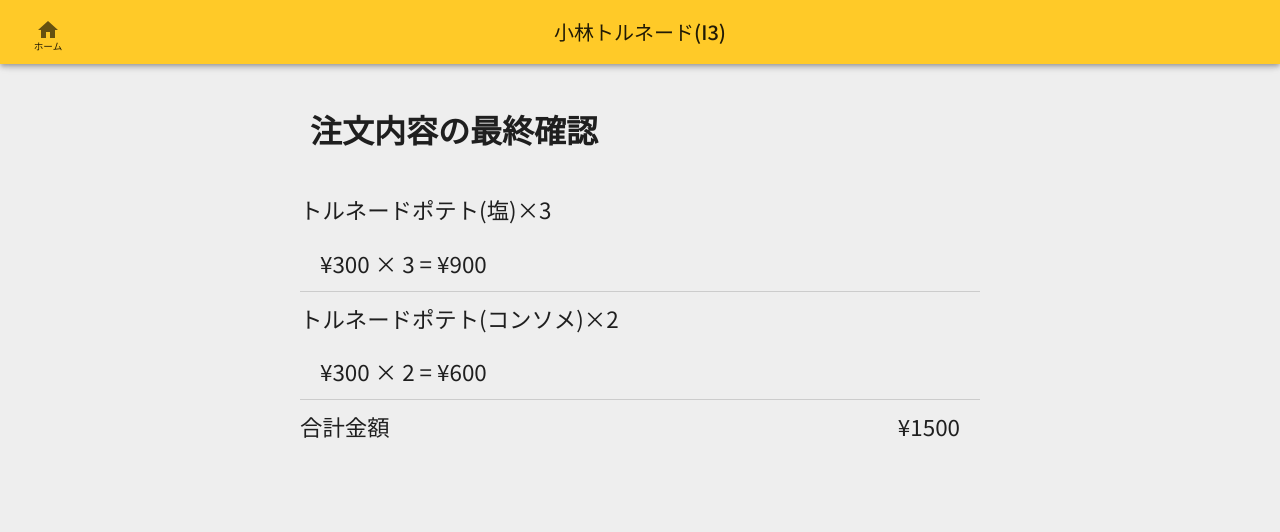
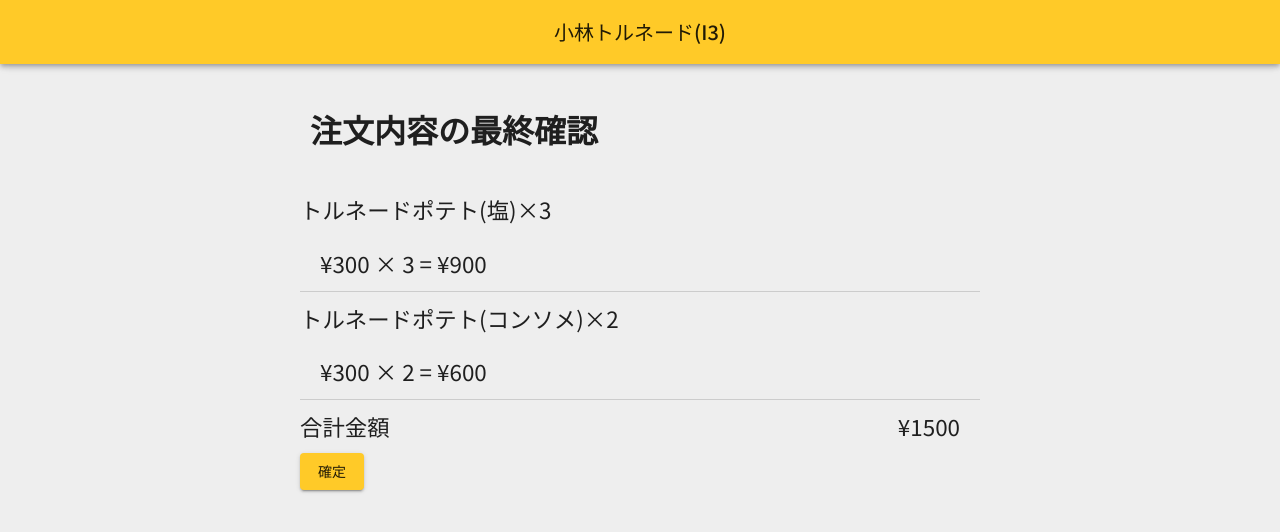
Before and after one commit to dokimiki/scfes23-foodorder, a Next.js app: page /I3/order/confirm in a window 1280 px wide. Shown: the top 532 px of the page. Built offline with nearby package versions, Linux system fonts and the light colour scheme.

Commit message:
complete?

```diff
--- a/src/app/I3/order/confirm/page.tsx
+++ b/src/app/I3/order/confirm/page.tsx
@@ -2,6 +2,8 @@
 
 import * as React from "react";
 import style from "./style.module.scss";
+import { Button } from "@mui/material";
+import { useRouter } from "next/navigation";
 // 注文確認ページ
 
 function Food({ foodName, foodNum, foodPrice, foodSum }: { foodName: string; foodNum: number; foodPrice: number; foodSum: number }) {
@@ -22,6 +24,8 @@ function Food({ foodName, foodNum, foodPrice, foodSum }: { foodName: string; foo
 }
 
 export default function Confirm() {
+    const router = useRouter();
+
     const foodName = ["トルネードポテト(塩)", "かば焼きくん", "トルネードポテト(コンソメ)"];
     const foodNum = [3, 0, 2]; //商品の数量
     const foodPrice = [300, 10, 300]; //商品の値段
@@ -51,6 +55,14 @@ export default function Confirm() {
                     </span>
                 </p>
             </div>
+            <Button
+                variant="contained"
+                onClick={() => {
+                    router.push("/I3/order/completed");
+                }}
+            >
+                確定
+            </Button>
         </main>
     );
 }
--- a/src/app/I3/order/layout.tsx
+++ b/src/app/I3/order/layout.tsx
@@ -16,7 +16,7 @@ export default function Layout({ children }: { children: React.ReactNode }) {
                         },
                     }}
                 />
-                <Header title={"小林トルネード(I3)"} homeLink={"/I3/order/menus"} />
+                <Header title={"小林トルネード(I3)"} />
                 {children}
 
                 <Footer />
--- a/src/app/I3/order/menus/OrderDrawerContent.tsx
+++ b/src/app/I3/order/menus/OrderDrawerContent.tsx
@@ -33,12 +33,14 @@ export default function OrderDrawerContent({
     cart,
     addToCart,
     removeFromCart,
+    onOrder,
     drawerBleeding,
 }: {
     menus: MenuItem[];
     cart: CartItem[];
     addToCart: (id: string) => void;
     removeFromCart: (id: string) => void;
+    onOrder: () => void;
     drawerBleeding: number;
 }) {
     let total = cart.reduce((amount, e) => {
@@ -75,7 +77,7 @@ export default function OrderDrawerContent({
                         </Typography>
                         <Typography variant="h4">{total.toLocaleString()}</Typography>
                     </Stack>
-                    <Button variant="contained" sx={{ margin: 2, pointerEvents: "all" }}>
+                    <Button variant="contained" sx={{ margin: 2, pointerEvents: "all" }} onClick={onOrder}>
                         注文する
                     </Button>
                 </Stack>
--- a/src/components/layouts/OrderHeader.tsx
+++ b/src/components/layouts/OrderHeader.tsx
@@ -8,42 +8,16 @@ import Typography from "@mui/material/Typography";
 import IconButton from "@mui/material/IconButton";
 import HomeIcon from "@mui/icons-material/Home";
 
-export default function Header({ title, homeLink }: { title: string; homeLink: string }) {
+export default function Header({ title }: { title: string }) {
     return (
         <>
             <AppBar position="fixed" sx={{ zIndex: (theme) => theme.zIndex.drawer + 1 }}>
-                <Toolbar sx={{ justifyContent: "space-between" }}>
-                    <div>
-                        <span
-                            css={css`
-                                position: relative;
-                                &::after {
-                                    content: "ホーム";
-                                    text-align: center;
-                                    position: absolute;
-                                    top: 2.3em;
-                                    left: 0;
-                                    right: 0;
-                                    margin: auto;
-                                    font-size: 0.6em;
-                                }
-                            `}
-                        >
-                            <IconButton size="large" color="inherit" component={Link} href={homeLink}>
-                                <HomeIcon sx={{ marginBottom: "0.2em", color: "text.secondary" }} />
-                            </IconButton>
-                        </span>
-                    </div>
+                <Toolbar sx={{ justifyContent: "center" }}>
                     <div>
                         <Typography variant="h6" component="div">
                             {title}
                         </Typography>
                     </div>
-                    <div
-                        css={css`
-                            width: 48px;
-                        `}
-                    ></div>
                 </Toolbar>
             </AppBar>
             <Toolbar />
```
Also changed, not shown: src/app/I3/order/menus/page.tsx (+10 -4 lines).
